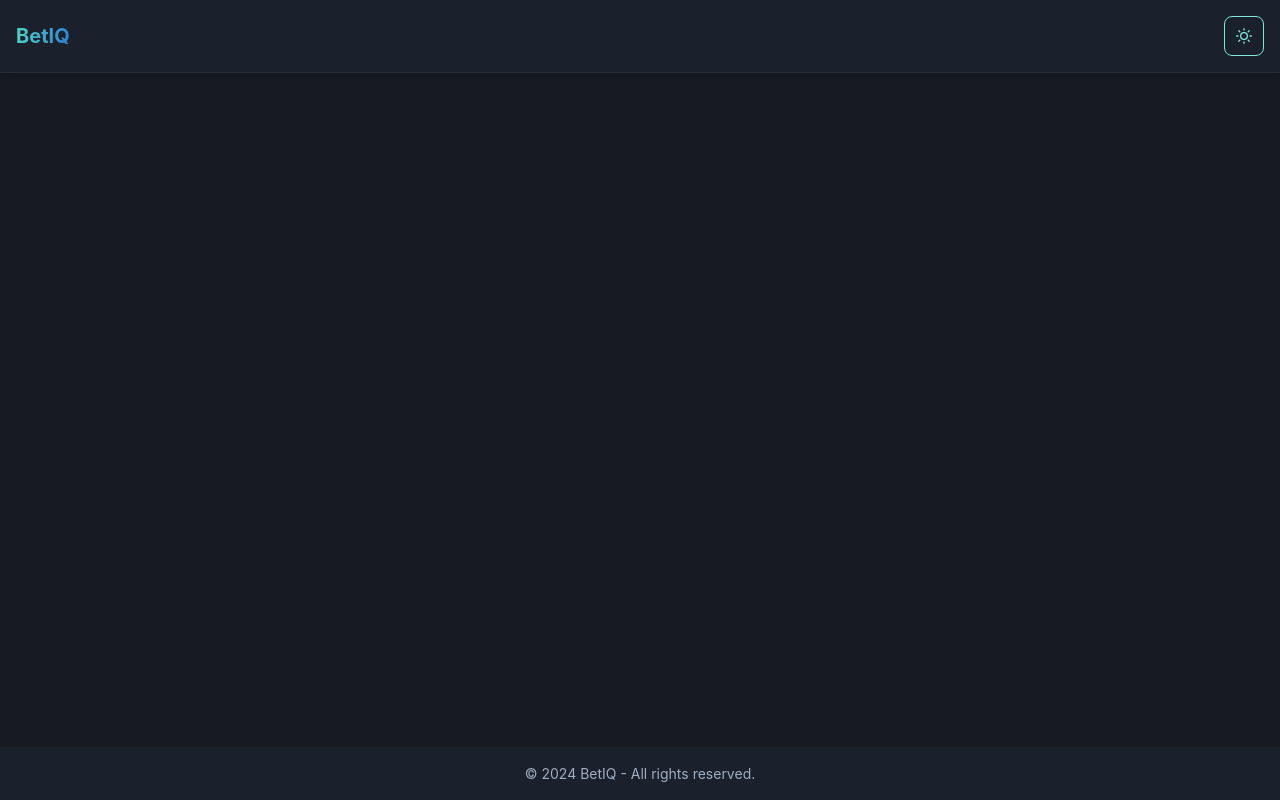
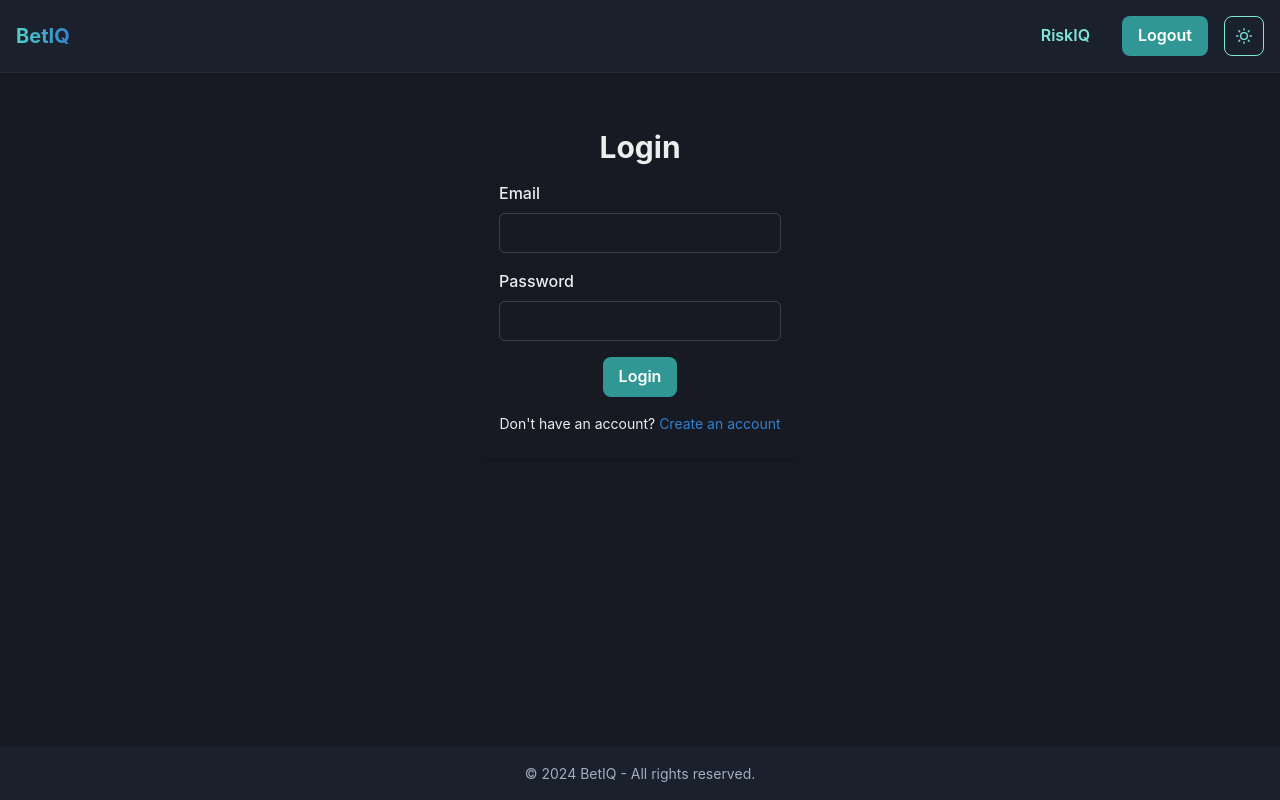
Before and after one commit to Amayzing24/bet_iq, a React (Vite) app in the folder betiq-react/: page /login in a window 1280 px wide. Built offline with nearby package versions, Linux system fonts and the light colour scheme.

Commit message:
log-in page

```diff
--- a/betiq-react/src/components/Header.jsx
+++ b/betiq-react/src/components/Header.jsx
@@ -1,13 +1,19 @@
-import React from "react"
-import { Flex, Heading, Spacer, IconButton, useColorModeValue } from "@chakra-ui/react"
-import { Link } from "react-router-dom"
-import { MoonIcon, SunIcon } from "@chakra-ui/icons"
-import { useColorMode } from "@chakra-ui/react"
+import React from "react";
+import { Flex, Heading, Spacer, IconButton, Button, useColorModeValue } from "@chakra-ui/react";
+import { Link, useNavigate } from "react-router-dom";
+import { MoonIcon, SunIcon } from "@chakra-ui/icons";
+import { useColorMode } from "@chakra-ui/react";
 
 export default function Header() {
-  const { colorMode, toggleColorMode } = useColorMode()
-  const bgColor = useColorModeValue("white", "gray.800")
-  const borderColor = useColorModeValue("gray.200", "whiteAlpha.100")
+  const { colorMode, toggleColorMode } = useColorMode();
+  const bgColor = useColorModeValue("white", "gray.800");
+  const borderColor = useColorModeValue("gray.200", "whiteAlpha.100");
+  const navigate = useNavigate();
+
+  const handleLogout = () => {
+    localStorage.removeItem("isAuthenticated");
+    navigate("/login");
+  };
 
   return (
     <Flex
@@ -18,7 +24,7 @@ export default function Header() {
       borderBottomWidth="1px"
       borderColor={borderColor}
     >
-      <Link to="/">
+      <Link to="/home">
         <Heading
           as="h1"
           size="md"
@@ -30,8 +36,9 @@ export default function Header() {
       </Link>
       <Spacer />
       <Link to="/risk">
-        {/* optional risk button or link */}
+        <Button colorScheme="teal" variant="ghost">RiskIQ</Button>
       </Link>
+      <Button ml={4} colorScheme="red" onClick={handleLogout}>Logout</Button>
       <IconButton
         ml={4}
         variant="outline"
@@ -41,5 +48,5 @@ export default function Header() {
         icon={colorMode === "dark" ? <SunIcon /> : <MoonIcon />}
       />
     </Flex>
-  )
+  );
 }
--- /dev/null
+++ b/betiq-react/src/pages/CreateAccount.jsx
@@ -0,0 +1,54 @@
+import React, { useState } from "react";
+import { useNavigate } from "react-router-dom";
+import {
+  Container,
+  VStack,
+  Input,
+  Button,
+  Heading,
+  FormControl,
+  FormLabel,
+  useToast,
+  Box,
+  Text,
+  Link
+} from "@chakra-ui/react";
+
+export default function LoginPage() {
+  const [email, setEmail] = useState("");
+  const [password, setPassword] = useState("");
+  const navigate = useNavigate();
+  const toast = useToast();
+
+  const handleLogin = () => {
+    if (email === "user@example.com" && password === "password") {
+      localStorage.setItem("isAuthenticated", "true");
+      toast({ title: "Login successful", status: "success", duration: 2000 });
+      navigate("/");
+    } else {
+      toast({ title: "Invalid credentials", status: "error", duration: 2000 });
+    }
+  };
+
+  return (
+    <Container centerContent>
+      <Box p={6} boxShadow="md" borderRadius="lg">
+        <VStack spacing={4}>
+          <Heading size="lg">Login</Heading>
+          <FormControl>
+            <FormLabel>Email</FormLabel>
+            <Input type="email" value={email} onChange={(e) => setEmail(e.target.value)} />
+          </FormControl>
+          <FormControl>
+            <FormLabel>Password</FormLabel>
+            <Input type="password" value={password} onChange={(e) => setPassword(e.target.value)} />
+          </FormControl>
+          <Button colorScheme="blue" onClick={handleLogin}>Login</Button>
+          <Text fontSize="sm">
+            Don't have an account? <Link color="blue.500" onClick={() => navigate("/create-account")}>Sign up</Link>
+          </Text>
+        </VStack>
+      </Box>
+    </Container>
+  );
+}
--- /dev/null
+++ b/betiq-react/src/pages/LoginPage.jsx
@@ -0,0 +1,59 @@
+import React, { useState } from "react";
+import { useNavigate } from "react-router-dom";
+import {
+  Container,
+  VStack,
+  Input,
+  Button,
+  Heading,
+  FormControl,
+  FormLabel,
+  useToast,
+  Box,
+  Text,
+  Link
+} from "@chakra-ui/react";
+
+export default function LoginPage() {
+  const [email, setEmail] = useState("");
+  const [password, setPassword] = useState("");
+  const navigate = useNavigate();
+  const toast = useToast();
+
+  const handleLogin = () => {
+    // Mock authentication (replace with real auth logic)
+    if (
+      (email === "user@example.com" && password === "password") ||
+      (email === "mxwng@sas.upenn.edu" && password === "asdf1234!@#$")
+    ) {
+      localStorage.setItem("isAuthenticated", "true");
+      localStorage.setItem("authToken", "demoToken12345"); // Fake token for demo
+      toast({ title: "Login successful", status: "success", duration: 2000 });
+      navigate("/home"); // Redirect to home page
+    } else {
+      toast({ title: "Invalid credentials", status: "error", duration: 2000 });
+    }
+  };
+
+  return (
+    <Container centerContent>
+      <Box p={6} boxShadow="md" borderRadius="lg">
+        <VStack spacing={4}>
+          <Heading size="lg">Login</Heading>
+          <FormControl>
+            <FormLabel>Email</FormLabel>
+            <Input type="email" value={email} onChange={(e) => setEmail(e.target.value)} />
+          </FormControl>
+          <FormControl>
+            <FormLabel>Password</FormLabel>
+            <Input type="password" value={password} onChange={(e) => setPassword(e.target.value)} />
+          </FormControl>
+          <Button colorScheme="blue" onClick={handleLogin}>Login</Button>
+          <Text fontSize="sm">
+            Don't have an account? <Link color="blue.500" onClick={() => navigate("/create-account")}>Create an account</Link>
+          </Text>
+        </VStack>
+      </Box>
+    </Container>
+  );
+}
--- a/betiq-react/src/router/AppRouter.jsx
+++ b/betiq-react/src/router/AppRouter.jsx
@@ -1,17 +1,31 @@
-import React from "react"
-import { Routes, Route } from "react-router-dom"
-import HomePage from "../pages/HomePage"
-import GameDetailsPage from "../pages/GameDetailsPage"
-import TodaysDetailsPage from "../pages/TodaysDetailsPage"
-import RiskIQPage from "../pages/RiskIQPage"
+import React from "react";
+import { Routes, Route } from "react-router-dom";
+import HomePage from "../pages/HomePage";
+import GameDetailsPage from "../pages/GameDetailsPage";
+import TodaysDetailsPage from "../pages/TodaysDetailsPage";
+import RiskIQPage from "../pages/RiskIQPage";
+import LoginPage from "../pages/LoginPage";
+import CreateAccountPage from "../pages/CreateAccount";
+
+function PrivateRoute({ children }) {
+  return children; // Always render the children components without authentication
+}
 
 export default function AppRouter() {
   return (
     <Routes>
+      {/* Default route redirects to home */}
       <Route path="/" element={<HomePage />} />
+
+      {/* Login and Create Account Pages are accessible */}
+      <Route path="/login" element={<LoginPage />} />
+      <Route path="/create-account" element={<CreateAccountPage />} />
+
+      {/* Protected Routes (Now always accessible) */}
+      <Route path="/home" element={<HomePage />} />
       <Route path="/game/:gameId" element={<GameDetailsPage />} />
       <Route path="/today/:gameId" element={<TodaysDetailsPage />} />
       <Route path="/risk" element={<RiskIQPage />} />
     </Routes>
-  )
+  );
 }
```
Also changed, not shown: betiq-react/package.json (line endings or trailing spaces).
